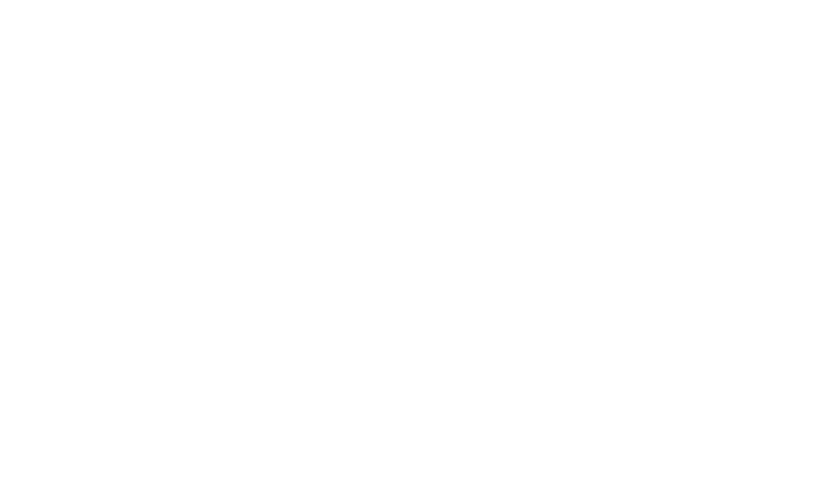
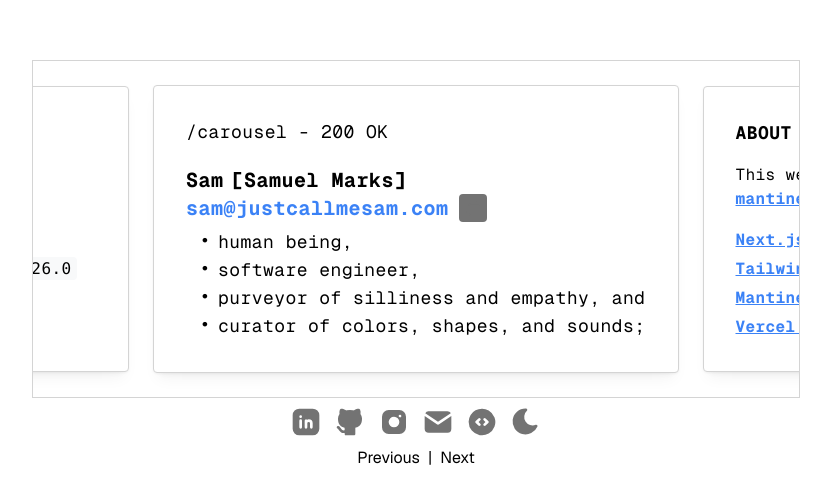
Before and after one commit to thesammarks/jcms, a Next.js app: page /carousel in a window 1280 px wide. Before the commit this address had no page. Shown: the part 135-638 px from the top of the page, without its empty margins (224-1055 px from the left). Built offline with nearby package versions, Linux system fonts and the light colour scheme.

Commit message:
add embla carousel dependencies and component

```diff
--- /dev/null
+++ b/app/carousel/page.tsx
@@ -0,0 +1,68 @@
+'use client'
+
+import React, {useCallback} from 'react'
+import useEmblaCarousel from 'embla-carousel-react';
+import JcmsCard from "@/app/components/Card/JcmsCard";
+import Icons from "@/app/components/Icons/Icons";
+import AboutCardContent from "@/app/components/Card/AboutCardContent";
+import CarouselCardContent from "@/app/components/Card/CarouselCardContent";
+
+export default function Page() {
+    const [emblaRef, emblaApi] = useEmblaCarousel({ loop: true });
+
+    const prev = useCallback(() => {
+        if (emblaApi) emblaApi.scrollPrev()
+    }, [emblaApi])
+
+    const next = useCallback(() => {
+        if (emblaApi) emblaApi.scrollNext()
+    }, [emblaApi])
+
+    return (
+        <main className="
+            flex flex-col justify-center items-center gap-2
+            min-h-screen w-full max-md:justify-start
+            text-black dark:text-neutral-300
+        ">
+            <div
+                className="
+                    embla overflow-hidden max-w-3xl py-6
+                    border border-neutral-300 dark:border-neutral-600
+                "
+                 ref={emblaRef}
+            >
+                <div className="embla__container flex items-center">
+                    <div className={`embla__slide flex-shrink-0 max-w-xl ml-4 mr-2`}>
+                        <JcmsCard
+                            content={CarouselCardContent}
+                            className={`border border-neutral-300 dark:border-neutral-600`}
+                        />
+                    </div>
+                    <div className={`embla__slide flex-shrink-0 max-w-xl ml-4 mr-2`}>
+                        <JcmsCard
+                            content={AboutCardContent}
+                            className={`border border-neutral-300 dark:border-neutral-600`}
+                        />
+                    </div>
+                    <div className={`embla__slide flex-shrink-0 max-w-xl ml-4 mr-2`}>
+                        <JcmsCard
+                            content={CarouselCardContent}
+                            className={`border border-neutral-300 dark:border-neutral-600`}
+                        />
+                    </div>
+                    <div className={`embla__slide flex-shrink-0 max-w-xl ml-4 mr-2`}>
+                        <JcmsCard
+                            content={AboutCardContent}
+                            className={`border border-neutral-300 dark:border-neutral-600`}
+                        />
+                    </div>
+                </div>
+            </div>
+            <Icons/>
+            <div className="flex gap-2">
+                <button onClick={prev}>Previous</button> |
+                <button onClick={next}>Next</button>
+            </div>
+        </main>
+    );
+}
--- /dev/null
+++ b/app/components/Card/AboutCardContent.tsx
@@ -0,0 +1,25 @@
+import {Code, Text} from '@mantine/core';
+
+export default function AboutCardContent() {
+    const aClassName = "text-blue-500 underline font-bold";
+
+    return (
+        <div className="flex flex-col gap-4 text-lg">
+            <Text className="md:text-lg font-bold">ABOUT</Text>
+            <Text>This website was created with the <a className={aClassName}>jcms-next-mantine-starter</a>.</Text>
+            <div className="flex gap-10">
+                <div className="flex flex-col gap-1">
+                    <Text><a className={aClassName} target="_blank" rel="noopener noreferrer" href="https://nextjs.org/">Next.js</a> <Code>v15.1.2</Code></Text>
+                    <Text><a className={aClassName} target="_blank" rel="noopener noreferrer" href="https://tailwindcss.com/">TailwindCSS</a> <Code>v3.4.1</Code></Text>
+                    <Text><a className={aClassName} target="_blank" rel="noopener noreferrer" href="https://mantine.dev/">Mantine</a> <Code>v7.15.0</Code></Text>
+                    <Text><a className={aClassName} target="_blank" rel="noopener noreferrer" href="https://www.npmjs.com/package/@vercel/analytics">Vercel Analytics</a> <Code>v1.4.1</Code></Text>
+                </div>
+                <div className="flex flex-col gap-1">
+                    <Text><a className={aClassName} target="_blank" rel="noopener noreferrer" href="https://react.dev/">React</a> <Code>v19.0.0</Code></Text>
+                    <Text><a className={aClassName} target="_blank" rel="noopener noreferrer" href="https://tabler.io/icons">Tabler Icons</a> <Code>v3.26.0</Code></Text>
+                    <Text><a className={aClassName} target="_blank" rel="noopener noreferrer" href="https://eslint.org/">ESLint</a> <Code>v9</Code></Text>
+                </div>
+            </div>
+        </div>
+    );
+}
--- /dev/null
+++ b/app/components/Card/CarouselCardContent.tsx
@@ -0,0 +1,22 @@
+import {Text} from '@mantine/core';
+import BulletedList from "@/app/components/Card/BulletedList";
+import LinkCopy from "@/app/components/LinkCopy";
+import config from "@/config";
+
+export default function CarouselCardContent() {
+    return (
+        <div className="flex flex-col gap-5">
+            <Text className="md:text-lg">/carousel - 200 OK</Text>
+            <div className="flex flex-col gap-1.5">
+                <div className="flex flex-col">
+                    <div className="flex gap-2">
+                        <Text className="text-lg md:text-xl" fw={700}>{config.AUTHOR_SHORT_NAME}</Text>
+                        <Text className="text-lg md:text-xl" fw={700}>[{config.AUTHOR_NAME}]</Text>
+                    </div>
+                    <LinkCopy displayText={config.AUTHOR_EMAIL_ADDRESS} url={`mailto:${config.AUTHOR_EMAIL_ADDRESS}`}/>
+                </div>
+                <BulletedList items={config.CARD_DISPLAY_ITEMS}/>
+            </div>
+        </div>
+    );
+}
--- a/package.json
+++ b/package.json
@@ -14,6 +14,8 @@
     "@tabler/icons-react": "^3.26.0",
     "@vercel/analytics": "^1.4.1",
     "@vercel/speed-insights": "^1.1.0",
+    "embla-carousel-autoplay": "^8.5.1",
+    "embla-carousel-react": "^8.5.1",
     "next": "15.1.2",
     "react": "^19.0.0",
     "react-dom": "^19.0.0"
```
Also changed, not shown: 1 other file (tests, documents, lock files or other folders).
